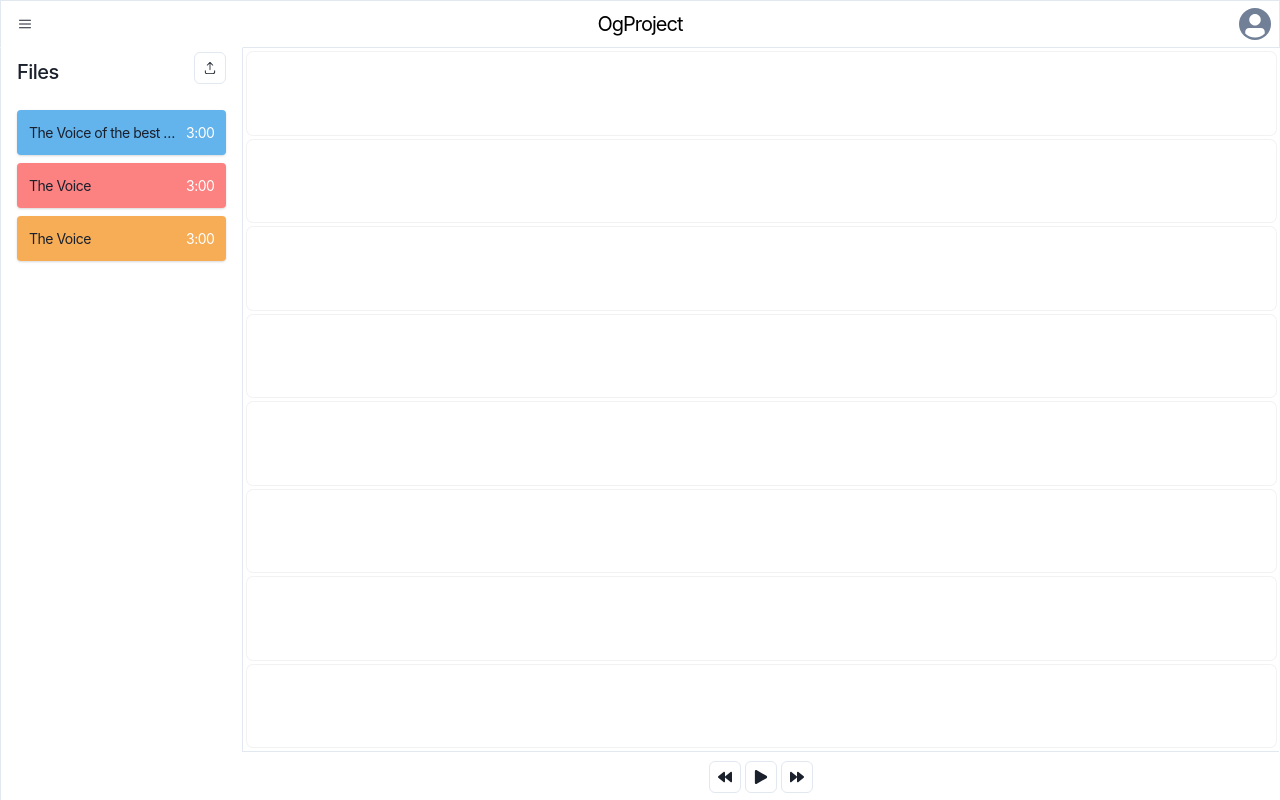
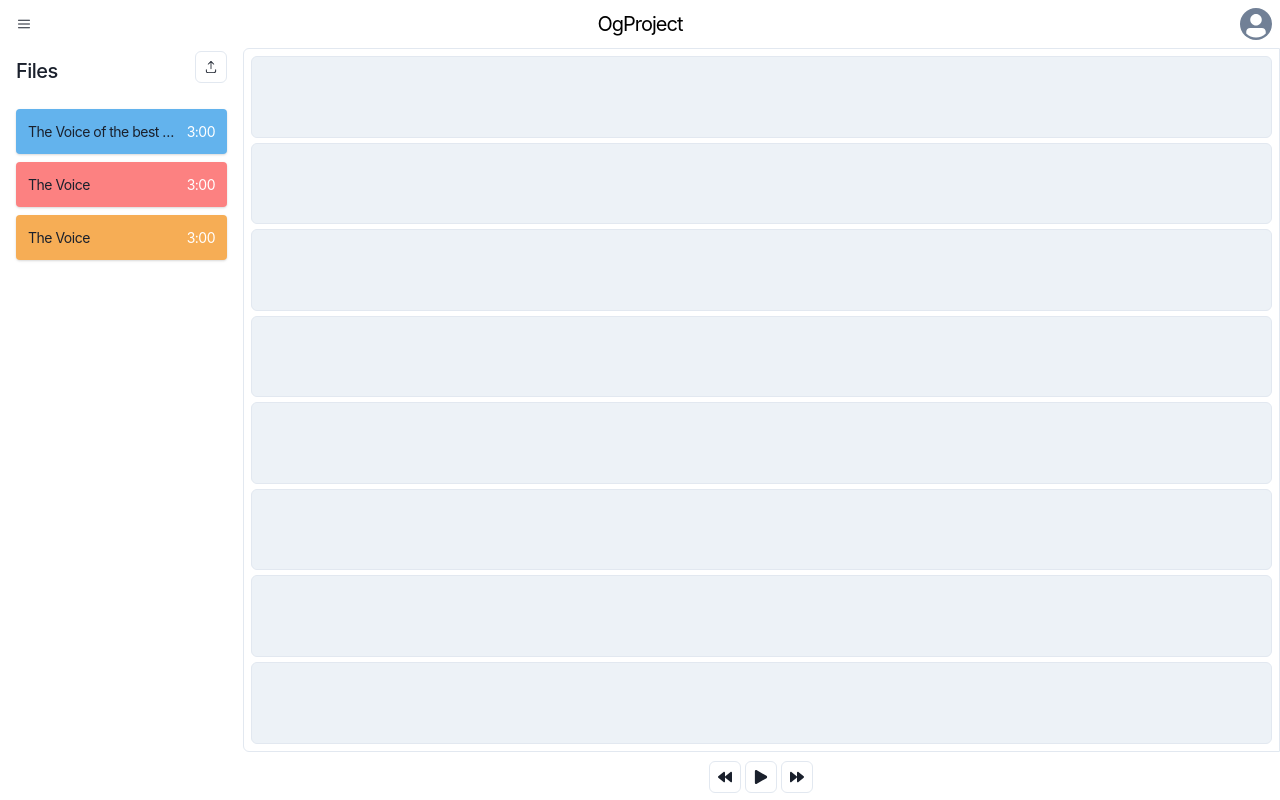
Before and after one commit to garvsl/blurrynoise, a React (Vite) app: page /project/1 in a window 1280 px wide. Built offline with nearby package versions, Linux system fonts and the light colour scheme.

Commit message:
card design change

```diff
--- a/src/components/Header/Header.tsx
+++ b/src/components/Header/Header.tsx
@@ -20,7 +20,7 @@ export default function Header({ name }: any) {
   return (
     <Box
       bg="white"
-      borderWidth="1px"
+      // borderWidth="1px"
       // borderRadius="md"
       w="100%"
       p={2}
--- a/src/components/Project/FileDrawer.tsx
+++ b/src/components/Project/FileDrawer.tsx
@@ -25,8 +25,8 @@ export default function FileDrawer() {
         duration: 2,
       }}
       style={{
-        borderWidth: "1px",
-        borderTop: "1px solid white",
+        // borderWidth: "1px",
+        // borderTop: "1px solid white",
         marginTop: "-1px",
         overflow: "hidden",
         whiteSpace: "nowrap",
--- a/src/components/Project/Player.tsx
+++ b/src/components/Project/Player.tsx
@@ -4,10 +4,6 @@ import { FaBackward, FaForward, FaPlay } from "react-icons/fa";
 export default function Player() {
   return (
     <Flex
-      borderLeft={"none"}
-      borderRight={"none"}
-      borderBottom={"none"}
-      borderWidth={"1px"}
       justifyContent={"center"}
       marginTop={"auto"}
       h={"110px"}
--- a/src/components/Project/SongScreen.tsx
+++ b/src/components/Project/SongScreen.tsx
@@ -4,9 +4,10 @@ const Song = () => {
   return (
     <GridItem>
       <Card
+        bg={"gray.100"}
         // bg={"gray.100"}
-        shadow={"xs"}
-        // variant={""}
+        // shadow={"xs"}
+        variant={"outline"}
         padding={"16px"}
         h={"100%"}
         size={"md"}
@@ -20,8 +21,11 @@ export default function SongScreen() {
   return (
     <Grid
       h={"100%"}
+      borderWidth={"1px"}
+      borderRadius={"md"}
+      borderRightRadius={"0px"}
       templateRows="repeat(8, 3fr)"
-      padding={"4px"}
+      padding={"7px"}
       flexDirection={"column"}
       gap={"5px"}
     >
```
